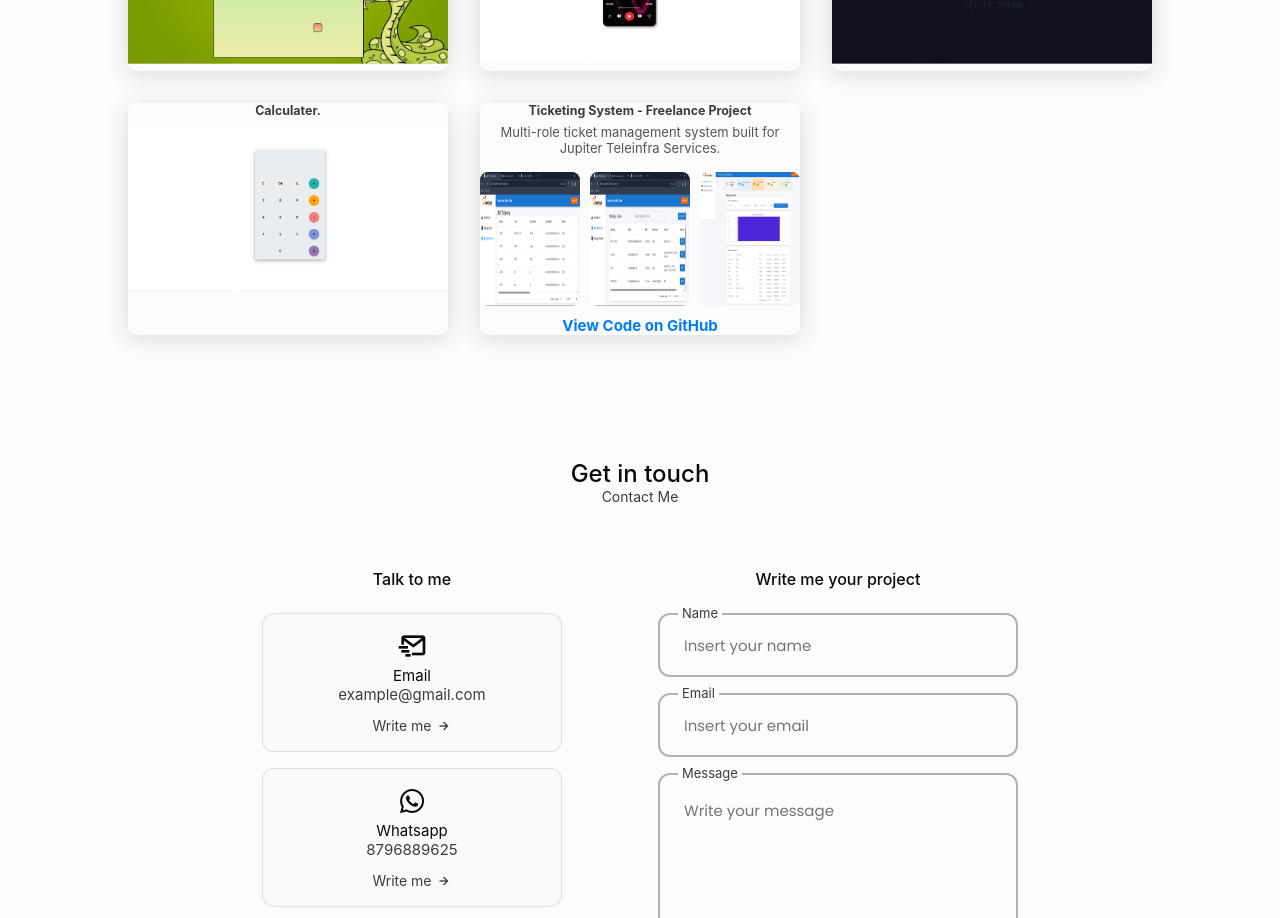
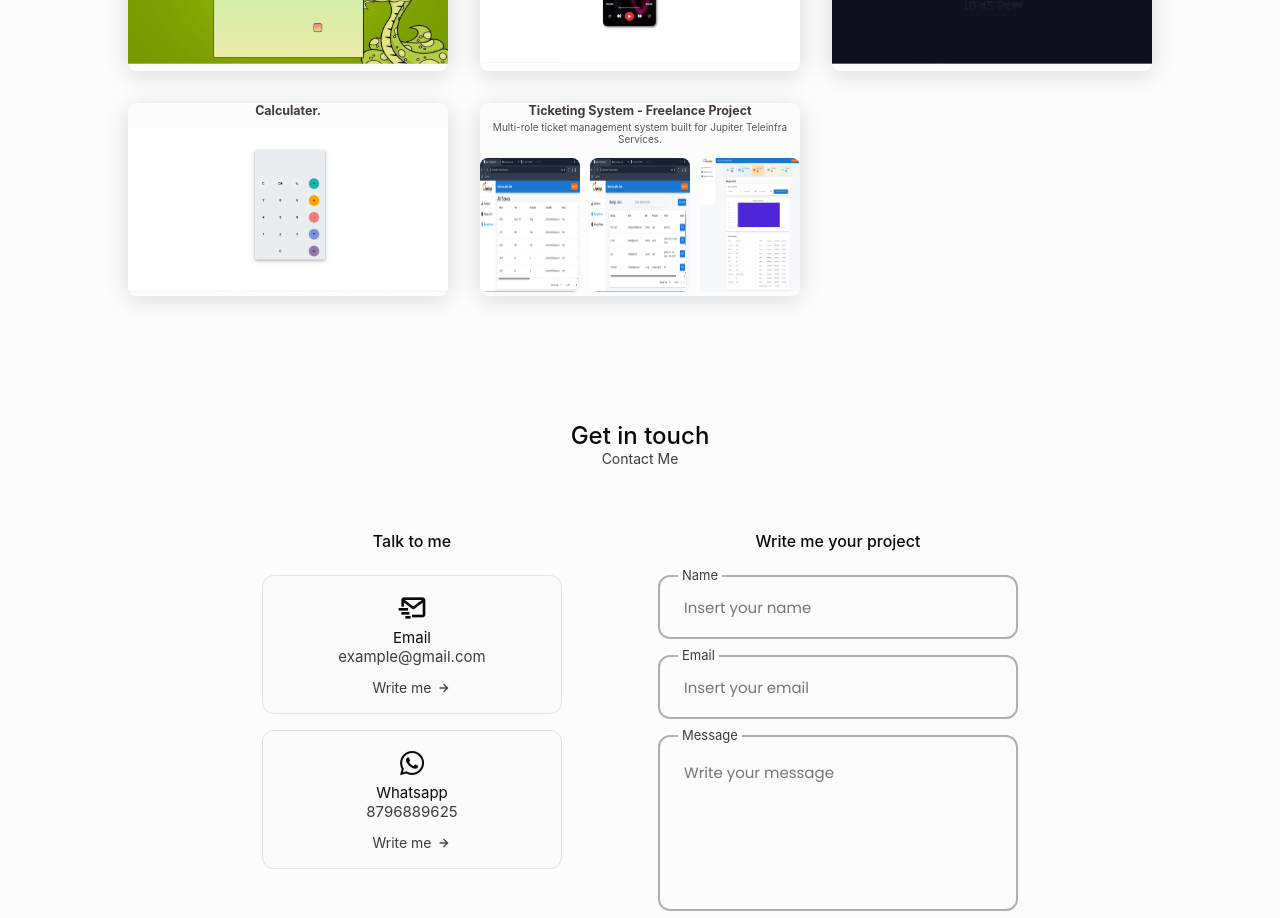
Before and after one commit to pratik28903/Portfolio, a React (Vite) app: page / in a window 1280 px wide. Shown: the part 2600-3518 px from the top of the page. Built offline with nearby package versions, Linux system fonts and the light colour scheme.

Commit message:
Update Project.jsx

```diff
--- a/src/components/projects/Project.jsx
+++ b/src/components/projects/Project.jsx
@@ -98,7 +98,7 @@ const Project = () => {
 
         <div className="work_img">
   <h5>Ticketing System - Freelance Project</h5>
-  <p style={{ fontSize: "13px", color: "#555", margin: "6px 0" }}>
+  <p style={{ fontSize: "10px", color: "#555", margin: "3px 0" }}>
     Multi-role ticket management system built for Jupiter Teleinfra Services.
   </p>
 
@@ -108,14 +108,14 @@ const Project = () => {
     <img src={Dashboard} alt="User Mgmt" style={{ width: '100px', borderRadius: '8px' }} />
   </div>
 
-  <a
+{/*   <a
     href="https://github.com/pratik28903/ticketing-system" // change to live link if hosted
     rel="noopener"
     target="_blank"
     style={{ display: "inline-block", marginTop: "10px", color: "#007bff", fontWeight: "bold" }}
   >
     View Code on GitHub
-  </a>
+  </a> */}
 </div>
 
 
```
